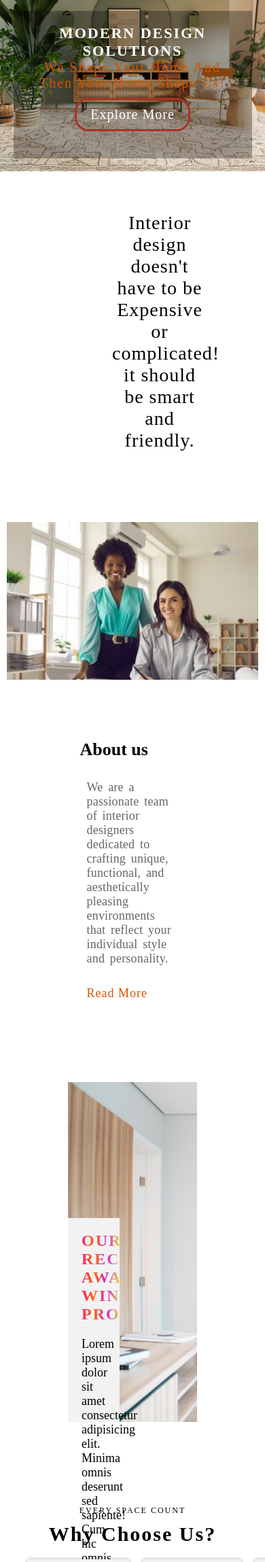
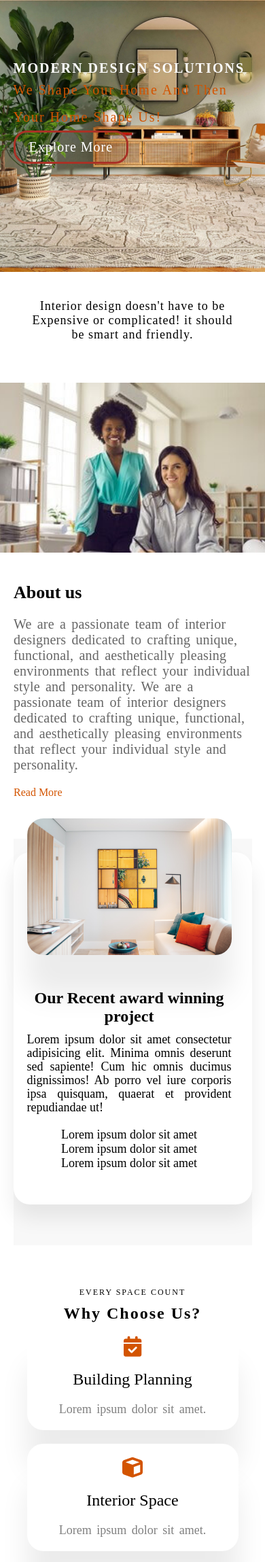
Before and after one commit to Jovine99/Interior-Solutions, a PHP site: page /index.html in a window 390 px wide. Shown: the part 44-2342 px from the top of the page at 68% size. Run offline with PHP 8.4, Linux system fonts and the light colour scheme.

Commit message:
first-commit

```diff
--- a/about.html
+++ b/about.html
@@ -12,7 +12,7 @@
     <link href="https://cdn.jsdelivr.net/npm/bootstrap@5.3.0-alpha1/dist/css/bootstrap.min.css" rel="stylesheet" integrity="sha384-GLhlTQ8iRABdZLl6O3oVMWSktQOp6b7In1Zl3/Jr59b6EGGoI1aFkw7cmDA6j6gD" crossorigin="anonymous">
 </head>
 <body>
-     <header>
+     <!-- <header> -->
         <div id="header">
             <nav id="navbar">
                 <div class="name">
@@ -43,9 +43,9 @@
             </nav>
 
         </div>
-        </header>
+        <!-- </header> -->
 
-      <div class="page">
+      <!-- <div class="page">  -->
 
         <div class="banner" style="background-image: url('./images/4.jpg');background-repeat: no-repeat;background-attachment: fixed;
         background-size: cover;">
--- a/index.html
+++ b/index.html
@@ -45,20 +45,19 @@
         </div>
         </header>
     <div class="page">
-       <section class="cover">
-        <div id="cover">
-            <div class="hero-section">
 
-                <div class="hero-info">
+    <section class="hero">
+        <div class="hero-container">
+            <div class="info">
+
                 <h2>Modern Design Solutions</h2>
                 <span> We shape your home and then your home shape us!</span>
-                <button class="btn">
+                <a href="#" class="btn">
                     Explore more
-                </button>
+                </a>
+
             </div>
 
-
-         </div>
         </div>
     </section>
 
@@ -79,15 +78,22 @@
                 We are a passionate team of interior designers dedicated to
                     crafting unique, functional, and aesthetically
                     pleasing environments that reflect your individual style and personality.
+                    We are a passionate team of interior designers dedicated to
+                    crafting unique, functional, and aesthetically
+                    pleasing environments that reflect your individual style and personality.
               </p>
-              <div class="readmore">
+
                         <a href="about.html">Read more</a>
+
              </div>
             </div>
-            </div>
-            <div class="award" style="background: url('./images/image.jpg'); background-size:cover; background-repeat: no-repeat; margin: 100px;">
+          <section class="award">
+            <div class="award-section">
+                <div class="award-card">
 
-                <div class="win" >
+                  <img src="./images/image.jpg">
+
+                <div>
                     <h2>Our Recent award winning project</h2>
                     <p>Lorem ipsum dolor sit amet consectetur adipisicing elit. Minima omnis deserunt sed
                         sapiente! Cum hic omnis ducimus dignissimos! Ab porro vel iure corporis ipsa quisquam,
@@ -98,10 +104,10 @@
                         <li>Lorem ipsum dolor sit amet</li>
                         <li>Lorem ipsum dolor sit amet</li>
                     </ul>
-
-
                 </div>
                 </div>
+
+          </section>
 
               <section class="why">
                   <div class="title-section">
@@ -115,8 +121,7 @@
                              </div>
                               <div class="content">
                                   <span>Building planning</span>
-                                  <p>Lorem ipsum dolor sit amet consectetur
-                                      adipisicing elit. Consequuntur, possimus!</p>
+                                  <p>Lorem ipsum dolor sit amet.</p>
                               </div>
 
                           </div>
@@ -126,8 +131,7 @@
                             </div>
                               <div class="content">
                                   <span>Interior space</span>
-                                  <p>Lorem ipsum dolor sit amet consectetur
-                                      adipisicing elit. Consequuntur, possimus!</p>
+                                  <p>Lorem ipsum dolor sit amet.</p>
                               </div>
 
                           </div>
@@ -137,9 +141,7 @@
                          </div>
                               <div class="content">
                                 <span>small offices</span>
-
-                                  <p> Lorem ipsum dolor sit amet consectetur
-                                      adipisicing elit. Consequuntur, possimus!</p>
+                                <p>Lorem ipsum dolor sit amet.</p>
                               </div>
 
 
@@ -150,8 +152,7 @@
                               </div>
                                  <div class="content">
                                   <span>Renovating space</span>
-                                  <p> Lorem ipsum dolor sit amet consectetur
-                                      adipisicing elit. Consequuntur, possimus!</p>
+                                  <p>Lorem ipsum dolor sit amet.</p>
                                  </div>
 
 
@@ -162,8 +163,7 @@
                              </div>
                                  <div class="content">
                                     <span>real estates</span>
-                                    <p> Lorem ipsum dolor sit amet consectetur
-                                      adipisicing elit. Consequuntur, possimus!</p>
+                                    <p>Lorem ipsum dolor sit amet.</p>
                                  </div>
 
 
@@ -174,8 +174,7 @@
                               </div>
                                  <div class="content">
                                     <span>free consultations</span>
-                                     <p> Lorem ipsum dolor sit amet consectetur
-                                      adipisicing elit. Consequuntur, possimus!</p>
+                                    <p>Lorem ipsum dolor sit amet.</p>
                                  </div>
 
 
--- a/style.css
+++ b/style.css
@@ -119,16 +119,14 @@ body {
 
 
 
-.cover{
-  background-position:center;
-  height:475px;
-    background: url('./images/welcome.jpg');
+.hero{
+    background-image: url("./images/welcome.jpg");
     background-size: cover;
     background-repeat: no-repeat;
-    object-fit: cover;
-    background-attachment: fixed;
+    position: relative;
+    height: 400px;
 }
-#header{
+.header{
    position:fixed;
    opacity: 1;
    top:0;
@@ -245,30 +243,23 @@ height: 240px;
 }
 
 
-.hero-section{
+.hero-container{
+    max-width:1200px;
+    margin: 0 auto;
+    padding:0 100px;
+    justify-content:flex-start;
 
-    text-align: center;
-    display:flex;
-    justify-content: center;
-    align-items: center;
+    border-radius: 20px;
+}
+.hero-container .info{
+    /* background: rgba(0, 0, 0, 0.3);
+    box-shadow: 0px 0px 5px 0px rgb(0, 0, 0, 0.3); */
+    width:fit-content;
+    padding-top: 20px;
+    display: block;
+}
 
 
-
-}
-
-.hero-info{
-    display:block;
-    position:relative;
-    padding:20px;
-    text-align: center;
-    margin-top:100px;
-    background-color: rgba(0, 0, 0, 0.3);
-    width:100%
-    /* height:200px; */
-
-
-
-}
 .page {
     width: 100%;
     margin: 0 auto;
@@ -280,34 +271,31 @@ height: 240px;
 
 
 }
-.hero-info h2{
+.hero-container h2{
     color: #fff;
     font-size:30px;
     text-transform:uppercase;
     /* font-weight:700px; */
     letter-spacing:2px;
-    /* display: block; */
-    text-align: center;
-    display:inline;
-    /* padding:20px; */
-    width: 100%;
+    margin-top:50px;
+    display: block;
+
 }
-.hero-info span{
+.hero-container span{
     color:#D35400;
     font-size:20px;
     text-transform:capitalize;
-    font-weight:300px;
     letter-spacing: 2px;
-   display: block;
-
-
+    display: block;
+    line-height:40px;
     /* animation-timing-function: ease-in;
     animation: mymove 5s ; */
 
 }
 .hero-info .btn{
    text-align: center;
-   margin-top:10px
+   padding:20px;
+
 }
  .btn{
     transition-property: background-color, color;
@@ -332,20 +320,19 @@ height: 240px;
     text-decoration: none;
 }
 .description{
-    margin-top: 40px;
+    margin-top:20px;
     display:block;
 
 }
 .description .paragraph{
 
     /* line-height:2px; */
-    padding:20px;
-    /* max-width:80%; */
-    margin:40px;
+  padding:20px;
+    margin:20px;
     display: flex;
     justify-content: center;
     align-items: center;
-    width:100%
+
 
 
 
@@ -368,26 +355,26 @@ height: 240px;
 }
 .designers .image{
     flex: 1 1 41;
-  max-width: 100%;
-  padding: 10px;
+  margin: 20px;
 }
 .designers .image img{
-    width: 100%;
-    height:300px;
-    object-fit: contain;
+
+    object-fit: cover;
+    height:250px;
+
 }
  .designers .info{
     flex: 1 1 41;
     width:50%;
-  padding: 10px;
+
 }
 .designers .info h3{
     font-size:26px;
     /* color:#A93226; */
-    padding:10px
+   padding-left:20px;
 }
 .designers .info p{
-    font-size:18px;
+    font-size:20px;
     display:block;
     padding:20px;
     color:#666;
@@ -405,53 +392,61 @@ height: 240px;
     margin-top: 40px;
 } */
 .award{
-   height:500px;
-   object-fit:contain
+    margin-top:40px
+}
+.award-section{
+    display:flex;
+
+    flex-direction: row;
+    align-items:center;
+    gap:30px;
+    justify-content: center;
+    background:#f8f8f8;
+    margin-top: 40px;
+
 }
 
-.award .win{
-    background-color:#f2f2f2;
+.award-card{
+    display:flex;
+    align-items:center;
+    width:70%;
+    padding:50px 30px 50px 20px;
+    background: #ffff;
+    border-radius: 24px;
+    box-shadow:0 20px 30px rgb(0 0 0/ 8%);
+    margin:60px;
+
+}
+.award-card img{
+    max-width:100%;
+    width:28vw;
     height:300px;
-    float:left;
-    left: 600px;
-    margin-top: 200px;
-    width:40%;
+    object-fit:cover;
+    margin-left:-90px;
+    margin-right:30px;
+    border-radius:inherit;
+    box-shadow:0 60px 40px rgb(0 0 0/ 8%)
+}
+.award-card h2{
+    font-size: 24px;
+    padding-top:20px;
+
+}
+.award-card p{
+    font-size: 18px;
+    padding-top: 10px;
+}
+.award-card ul{
+    margin-top:20px
+}
 
 
-}
-.win h2{
-    margin-top: 20px;
-    margin-left: 20px;
-    font-size: 24px;
-    text-transform: capitalize;
-    letter-spacing: 2px;
-    font-weight: bold;
-}
-.win p{
-     font-size: 18px;
-     padding:20px;
-     width:100%;
-}
-ul{
-    padding-left: 20px;
-    margin:1rem;
-}
 li{
     font-size: 18px;
 
 }
 .award h2{
-    font-size: 24px;
-    text-transform: uppercase;
-    font-weight: bold;
-    display:block;
-    text-align: center;
-    margin-top:20px;
-    background: linear-gradient(
-        to right, #f32170, #ff6b08,
-         #cf23cf, #eedd44);
-    -webkit-text-fill-color: transparent;
-    -webkit-background-clip: text;
+
 
 }
 .why{
@@ -488,14 +483,19 @@ li{
 }
 .box{
     display: block;
-    background: #f2f2f2;
     height:200px;
     width:100%;
     text-align: center;
-    box-shadow: 0px 0px 5px 0px rgb(0, 0, 0, 0.3);
+    background: #ffff;
+    border-radius: 24px;
+    box-shadow:0 60px 40px rgb(0 0 0/ 8%);
+    padding: 20px 10px 20px 8px;
+    width: 100%;
+    margin-top:10px
 }
 .icon{
-    margin-top:20px
+    margin-top:20px;
+    text-align:center
 }
 .icon i{
     color: #D35400;
@@ -505,6 +505,7 @@ li{
 .box-container .box .content{
    margin:20px;
     display:block;
+
 
 }
 .box-container .box .content span{
@@ -665,7 +666,7 @@ ul{
     flex-wrap: wrap;
     align-items: center;
     gap:20px;
-    background:#f8f8f8
+    background:#f8f8f8;
 }
 
 .content-section{
@@ -706,20 +707,17 @@ ul{
 }
 
 
-.readmore a{
+.designers .info a{
     text-transform: capitalize;
-    letter-spacing: 1px;
     text-decoration: none;
-    font-size:18px;
-
+    font-size:16px;
     transition-property: background-color, color;
 
     display: inline-block;
     background-color: transparent;
     color:#D35400 ;
     transition: 3s ease;
-    padding: 10px 20px;
-    border-radius: 20px;
+    margin-left:20px;
 }
 .content-section .content .button :hover{
 color: white;
@@ -788,34 +786,99 @@ text-decoration: none;
 }
 /* about */
 @media screen and (max-width:768px) {
-    .box-container.box{
+
+    .paragraph p{
+
+    }
+
+    .paragraph span{
+     width:100%;
+     text-align: center;
+     font-size: 18px;
+      margin:0 auto;
+        padding:0
+    }
+    .box-container{
         display: flex;
         flex-direction: column;
         justify-content: center;
         align-items: center;
         margin:auto
     }
+    .box-container .box{
+        height: auto;
+        padding:0;
+        margin:0;
 
-    .box-container .card p{
-    width:100%
+
+    }
+
+    .box-container .card {
+
+    padding:0;
+    margin:0;
+
+}
+.box-container .box .content{
+  text-align: center;
 }
 .mission .container{
     display: flex;
     flex-direction: column;
 }
-.cover{
+.hero-container{
+    height:auto;
+    padding: 0;
+    margin: 0, auto;
+}
+.hero-container .info{
+    width:100%;
+    height: auto;
+    justify-content: center;
+    align-items: center;
+
+}
+.hero-container .info h2{
+   font-size: 20px;
+   /* display:flex;
+   text-align: center; */
+   width: 100%;
+}
+.designers image{
+    height:auto;
+    padding: 20px;
+}
+.designers .info{
+    width:100%
+}
+.award-section{
+    display:flex;
+    flex-direction: column;
+    justify-content: center;
+    align-items: center;
+    margin:0
+}
+.award-card{
+    display:flex;
+    flex-direction: column;
+    text-align: center;
+    margin-top:20px;
+    width:100%
+
+}
+.award-card img{
+    margin:-100px 0 30px 0;
+    width:100%;
     height:auto
 }
-.hero-section{
+.award-card p{
+    text-align: justify;
+    line-height: 20px;
+
+}
+.title-section h2{
     width: 100%;
-}
-.hero-info{
-
-    height:auto;
-    margin-top: 40px;
-}
-.hero-info h2{
-    font-size:22px;
+    font-size: 24px;
 }
 }
 @media screen and (max-width:740px) {
```
Lines whose indentation alone changed are shown as unchanged.
